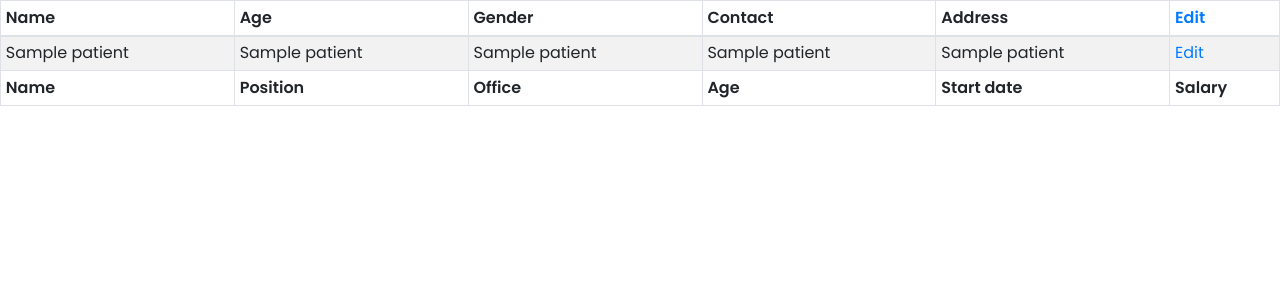
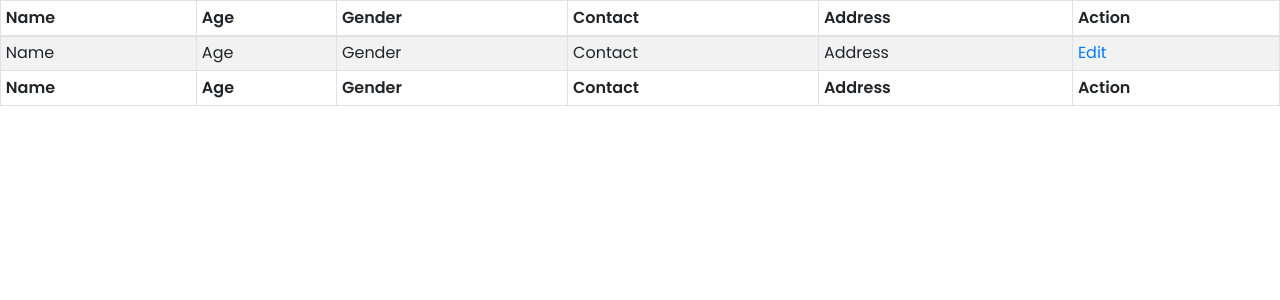
Before and after one commit to jayvadgama/Medicare-Clinic-Web-App, a Node server app: template views/dashboard.hbs in a window 1280 px wide. Shown: the part 56-356 px from the top of the page. Run offline with Node 20, Linux system fonts and the light colour scheme; the template is opened without the code that fills it: most values are stand-ins (such as "Sample title", 1, 10 or a date in 2020); some libraries are stand-ins or nearby versions.

Commit message:
fixed dashboard display problem

```diff
--- a/views/dashboard.hbs
+++ b/views/dashboard.hbs
@@ -39,37 +39,36 @@
       </th>
       <th class="th-sm">Address
       </th>
-      <th class="th-sm"> <a href="http://" target="_blank" rel="noopener noreferrer">Edit</a>
+      <th class="th-sm"> Action</a>
       </th>
     </tr>
   </thead>
 
   <tbody>
 
-    {{#each patients}}
     <tr>
-      <td>{{this}}</td>
-      <td>{{this}}</td>
-      <td>{{this}}</td>
-      <td>{{this}}</td>
-      <td>{{this}}</td>
-      <td><a href="">Edit</a> </td>
+      <td>Name</td>
+      <td>Age</td>
+      <td>Gender</td>
+      <td>Contact</td>
+      <td>Address</td>
+      <td><a href="http://" target="_blank" rel="noopener noreferrer">Edit</a></td>
+
     </tr>
-   {{/each}}
   </tbody>
   <tfoot>
     <tr>
       <th>Name
       </th>
-      <th>Position
-      </th>
-      <th>Office
-      </th>
       <th>Age
       </th>
-      <th>Start date
+      <th>Gender
       </th>
-      <th>Salary
+      <th>Contact
+      </th>
+      <th>Address
+      </th>
+      <th>Action
       </th>
     </tr>
   </tfoot>
```
